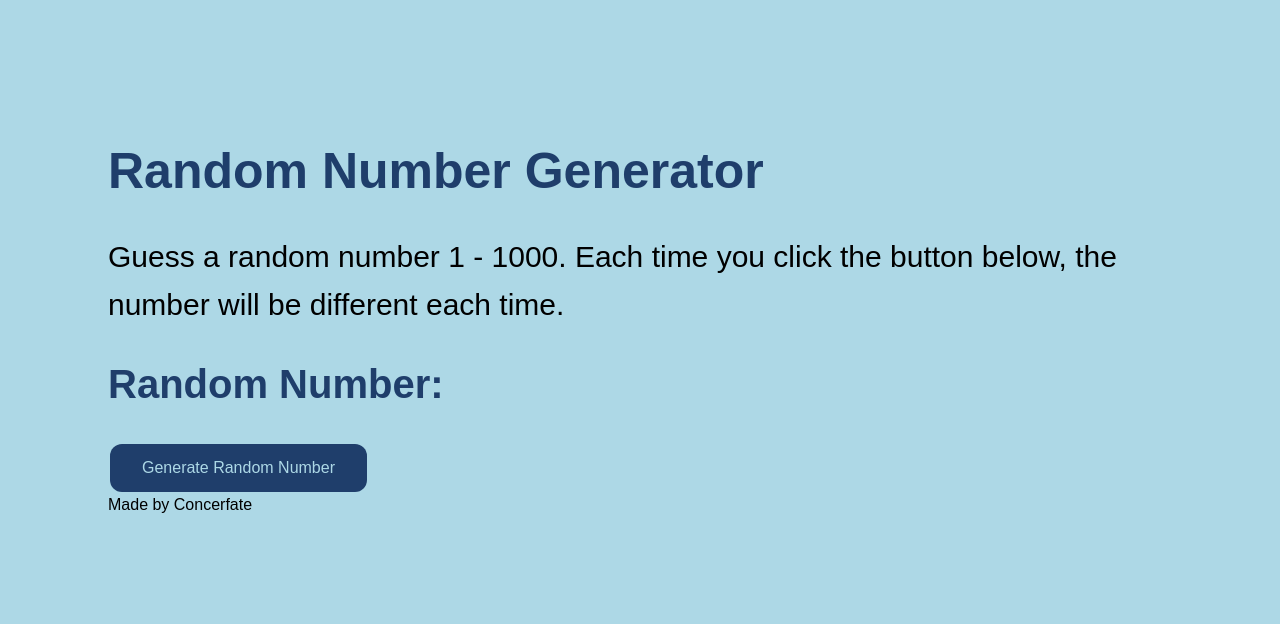
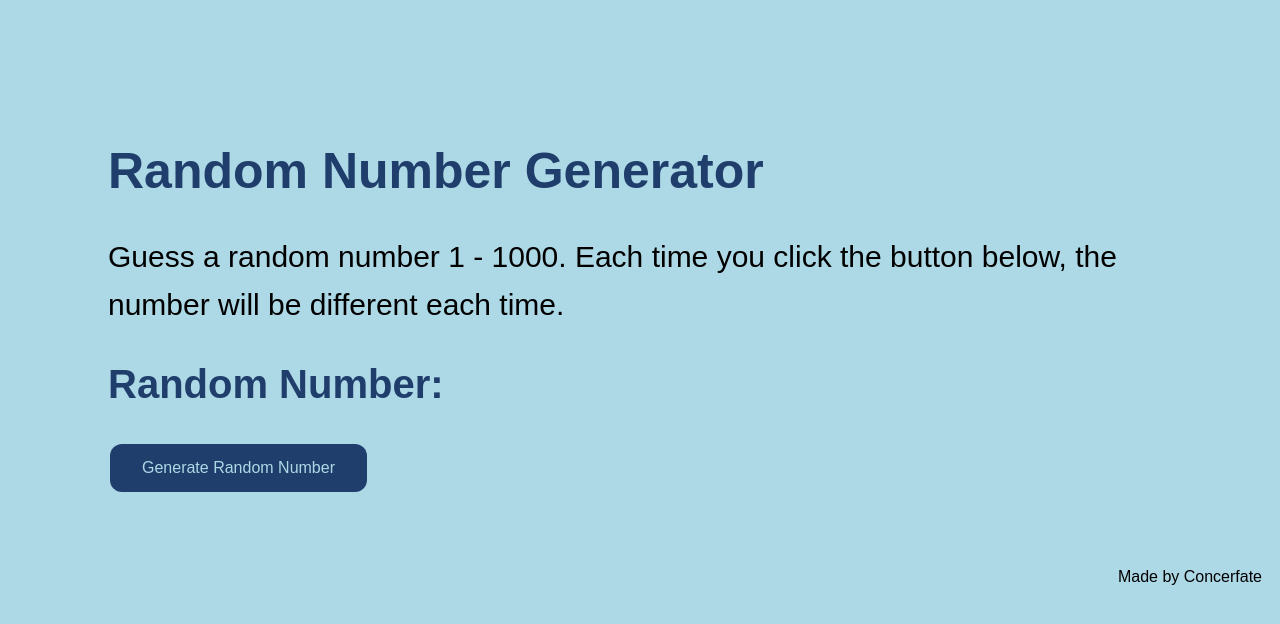
Before and after one commit to Concerfate/Random-Number-Generator, a plain HTML site: page index.html in a window 1280 px wide. Drawn offline with Linux system fonts and the light colour scheme.

Commit message:
Update styles.css

```diff
--- a/styles.css
+++ b/styles.css
@@ -3,6 +3,7 @@ body {
     font-family: Arial, sans-serif;
     color: #000;
     padding: 100px;
+    position: relative;
 }
 
 h1 {
@@ -39,3 +40,11 @@ button:hover {
     background-color: #6699cc;
     color: #1f3e6b;
 }
+
+#footer {
+    position: absolute;
+    right: 0;
+    bottom: 0;
+    margin-right: 10px;
+    margin-bottom: 10px;
+}
```
